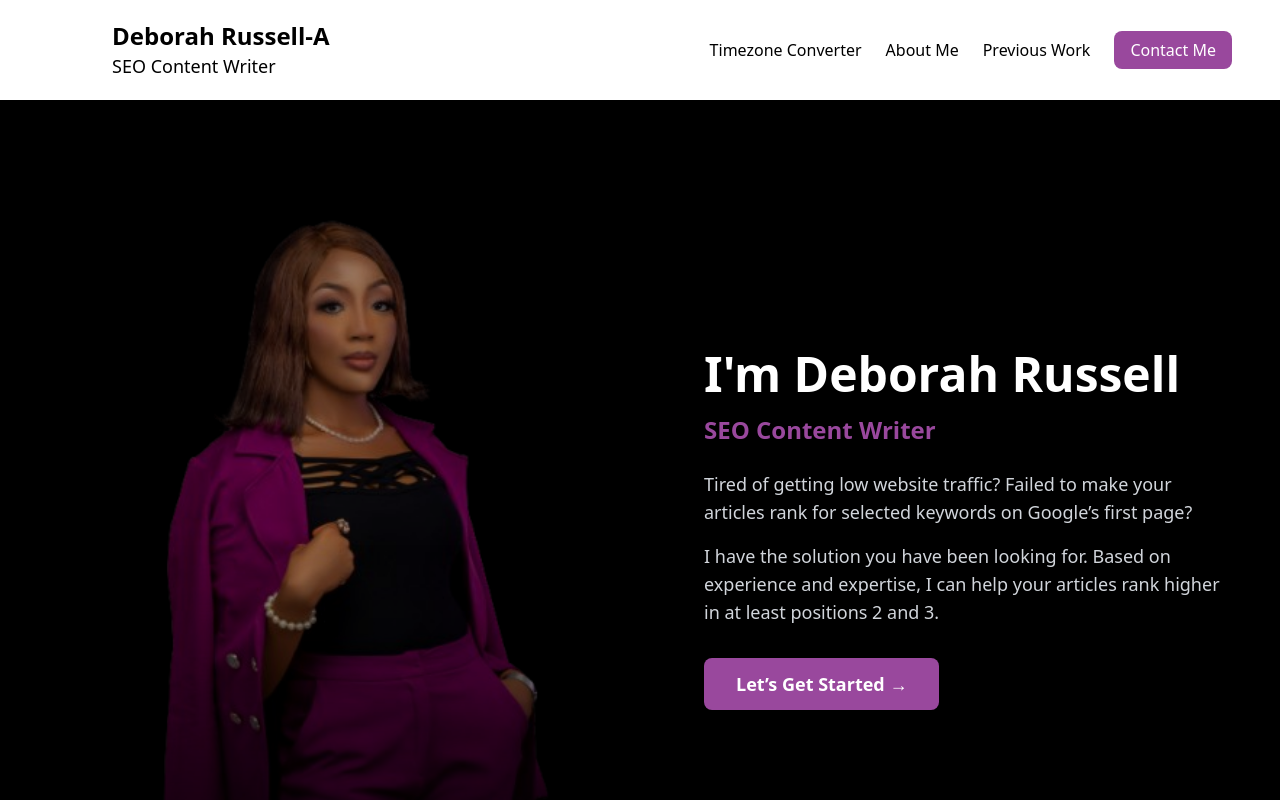
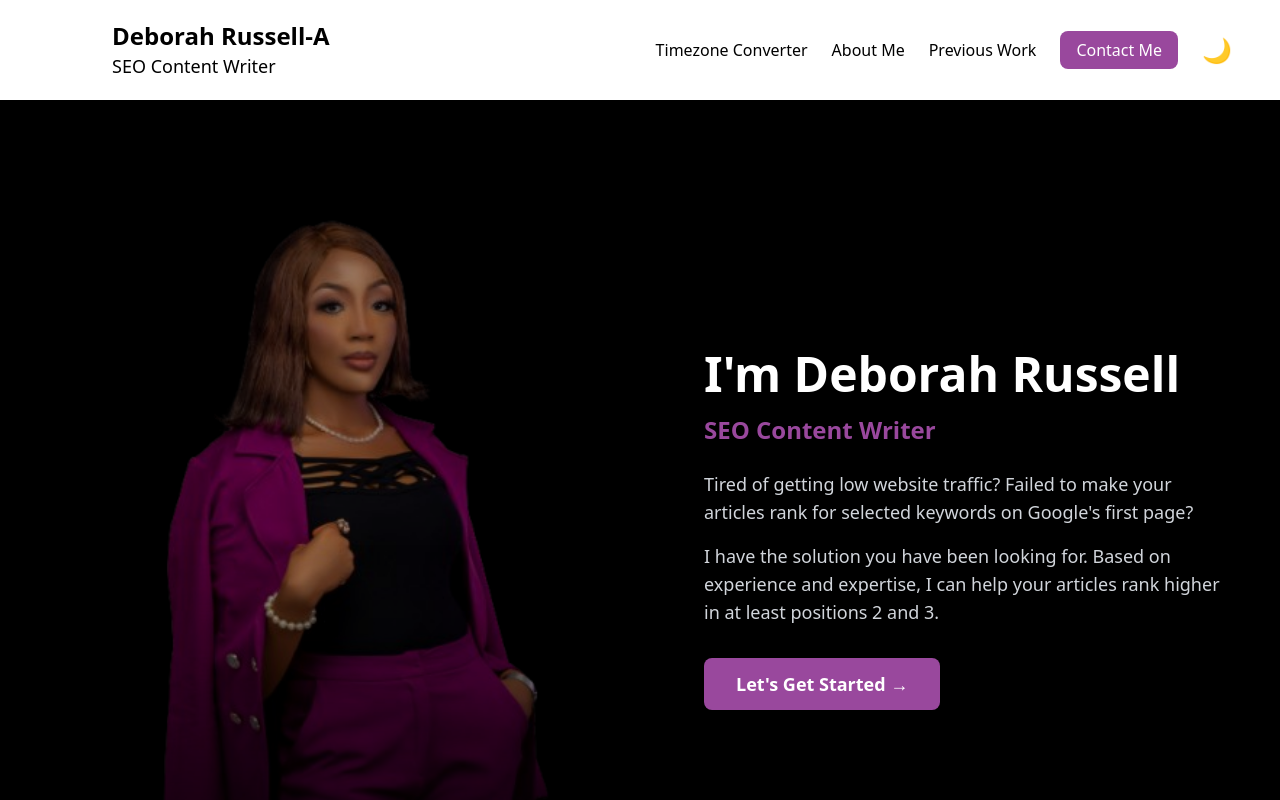
Before and after one commit to debbeeruss/my-personal-portfolio-website, a React (Create React App) app: page / in a window 1280 px wide. Shown: the top 800 px of the page. Built offline with nearby package versions, Linux system fonts and the light colour scheme.

Commit message:
Remove big X and add dark mode toggle

```diff
--- a/src/pages/LandingPage.jsx
+++ b/src/pages/LandingPage.jsx
@@ -6,6 +6,7 @@ const LandingPage = () => {
   const [selectedTime, setSelectedTime] = useState("");
   const [menuOpen, setMenuOpen] = useState(false);
   const [animationCompleted, setAnimationCompleted] = useState(false);
+  const [isDark, setIsDark] = useState(false);
 
   const fetchTime = () => {
     const utcDate = new Date();
@@ -29,33 +30,86 @@ const LandingPage = () => {
     return () => clearTimeout(typingTimeout);
   }, []);
 
+  // Toggle dark mode
+  useEffect(() => {
+    if (isDark) {
+      document.documentElement.classList.add("dark");
+    } else {
+      document.documentElement.classList.remove("dark");
+    }
+  }, [isDark]);
+
   const toggleMenu = () => setMenuOpen(!menuOpen);
+  const toggleDark = () => setIsDark(!isDark);
 
   return (
     <div>
       {/* Header Section */}
       <section id="header" className="header-section">
-        <nav className="flex justify-between items-center px-6 md:px-12 py-5 bg-white shadow-md relative">
+        <nav className="flex justify-between items-center px-6 md:px-12 py-5 bg-white dark:bg-gray-900 shadow-md dark:shadow-gray-800 relative">
           <div className="ml-4 md:ml-16">
-            <h1 className="text-2xl font-bold text-black">Deborah Russell-A</h1>
-            <p className="text-black text-lg">SEO Content Writer</p>
+            <h1 className="text-2xl font-bold text-black dark:text-white">
+              Deborah Russell-A
+            </h1>
+            <p className="text-black dark:text-gray-300 text-lg">
+              SEO Content Writer
+            </p>
           </div>
 
           {/* Desktop Menu */}
-          <ul className="hidden md:flex gap-6">
-            <li><a href="#timezone" className="text-black hover:text-[#99489D]">Timezone Converter</a></li>
-            <li><a href="#about" className="text-black hover:text-[#99489D]">About Me</a></li>
-            <li><a href="#previouswork" className="text-black hover:text-[#99489D]">Previous Work</a></li>
+          <ul className="hidden md:flex gap-6 items-center">
             <li>
-              <a href="#contact" className="bg-[#99489D] text-white px-4 py-2 rounded-lg hover:bg-[#7A3A7D]">
+              <a
+                href="#timezone"
+                className="text-black dark:text-gray-200 hover:text-[#99489D] dark:hover:text-[#99489D]"
+              >
+                Timezone Converter
+              </a>
+            </li>
+            <li>
+              <a
+                href="#about"
+                className="text-black dark:text-gray-200 hover:text-[#99489D] dark:hover:text-[#99489D]"
+              >
+                About Me
+              </a>
+            </li>
+            <li>
+              <a
+                href="#previouswork"
+                className="text-black dark:text-gray-200 hover:text-[#99489D] dark:hover:text-[#99489D]"
+              >
+                Previous Work
+              </a>
+            </li>
+            <li>
+              <a
+                href="#contact"
+                className="bg-[#99489D] text-white px-4 py-2 rounded-lg hover:bg-[#7A3A7D]"
+              >
                 Contact Me
               </a>
             </li>
+            {/* Dark Mode Toggle (Desktop) */}
+            <li>
+              <button
+                onClick={toggleDark}
+                className="text-2xl text-black dark:text-white hover:text-[#99489D] dark:hover:text-[#99489D] transition"
+              >
+                {isDark ? "☀️" : "🌙"}
+              </button>
+            </li>
           </ul>
 
-          {/* Hamburger Icon */}
-          <div className="md:hidden">
-            <button onClick={toggleMenu} className="text-3xl text-black">
+          {/* Right side for mobile: Dark mode + Hamburger */}
+          <div className="flex items-center gap-4 md:hidden">
+            <button
+              onClick={toggleDark}
+              className="text-2xl text-black dark:text-white hover:text-[#99489D] transition"
+            >
+              {isDark ? "☀️" : "🌙"}
+            </button>
+            <button onClick={toggleMenu} className="text-3xl text-black dark:text-white">
               {menuOpen ? "✖️" : "☰"}
             </button>
           </div>
@@ -67,18 +121,47 @@ const LandingPage = () => {
                 className="fixed inset-0 bg-black bg-opacity-40 z-40"
                 onClick={toggleMenu}
               />
-              <div className="fixed top-0 left-0 w-2/3 h-full bg-white shadow-md transform transition-transform duration-300 ease-in-out z-50">
+              <div className="fixed top-0 left-0 w-2/3 h-full bg-white dark:bg-gray-900 shadow-md transform transition-transform duration-300 ease-in-out z-50">
+                {/* BIG X REMOVED from here! */}
                 <div className="flex justify-end p-6">
-                  <button onClick={toggleMenu} className="text-black text-3xl">
-                    &times;
-                  </button>
+                  {/* Removed the &times; button */}
                 </div>
                 <ul className="flex flex-col gap-6 px-6 py-8">
-                  <li><a href="#timezone" onClick={toggleMenu} className="text-black hover:text-[#99489D]">Timezone Converter</a></li>
-                  <li><a href="#about" onClick={toggleMenu} className="text-black hover:text-[#99489D]">About Me</a></li>
-                  <li><a href="#previouswork" onClick={toggleMenu} className="text-black hover:text-[#99489D]">Previous Work</a></li>
+                  <li>
+                    <a
+                      href="#timezone"
+                      onClick={toggleMenu}
+                      className="text-black dark:text-white hover:text-[#99489D]"
+                    >
+                      Timezone Converter
+                    </a>
+                  </li>
+                  <li>
+                    <a
+                      href="#about"
+                      onClick={toggleMenu}
+                      className="text-black dark:text-white hover:text-[#99489D]"
+                    >
+                      About Me
+                    </a>
+                  </li>
+                  <li>
+                    <a
+                      href="#previouswork"
+                      onClick={toggleMenu}
+                      className="text-black dark:text-white hover:text-[#99489D]"
+                    >
+                      Previous Work
+                    </a>
+                  </li>
                   <li className="mt-4">
-                    <a href="#contact" onClick={toggleMenu} className="bg-[#99489D] text-white px-4 py-2 rounded-lg hover:bg-[#7A347D]">Contact Me</a>
+                    <a
+                      href="#contact"
+                      onClick={toggleMenu}
+                      className="bg-[#99489D] text-white px-4 py-2 rounded-lg hover:bg-[#7A347D]"
+                    >
+                      Contact Me
+                    </a>
                   </li>
                 </ul>
               </div>
@@ -95,27 +178,35 @@ const LandingPage = () => {
             <img
               src="/assets/portfolio.png"
               alt="Deborah Russell"
-              className="w-full h-full object-cover opacity-75 object-top" // Ensures the image aligns to the top
+              className="w-full h-full object-cover opacity-75 object-top"
             />
             <div className="absolute inset-0 bg-gradient-to-t from-black via-transparent to-transparent z-10" />
           </div>
 
           {/* Text Content */}
-          <div className={`w-full md:w-1/2 text-left flex flex-col justify-center pl-0 md:pl-16 pt-8 md:pt-0 ${animationCompleted ? 'slide-in' : ''}`}>
+          <div
+            className={`w-full md:w-1/2 text-left flex flex-col justify-center pl-0 md:pl-16 pt-8 md:pt-0 ${
+              animationCompleted ? "slide-in" : ""
+            }`}
+          >
             <h1 className="text-5xl font-bold">I'm Deborah Russell</h1>
-            <h2 className="text-2xl text-[#99489D] mt-4 font-bold">SEO Content Writer</h2>
+            <h2 className="text-2xl text-[#99489D] mt-4 font-bold">
+              SEO Content Writer
+            </h2>
             <p className="mt-6 text-gray-300 text-lg">
-              Tired of getting low website traffic? Failed to make your articles rank for selected keywords on Google’s first page?
+              Tired of getting low website traffic? Failed to make your articles
+              rank for selected keywords on Google's first page?
             </p>
             <p className="mt-4 text-gray-300 text-lg">
-              I have the solution you have been looking for. Based on experience and expertise, I can help your articles rank higher in at least positions 2 and 3.
+              I have the solution you have been looking for. Based on experience
+              and expertise, I can help your articles rank higher in at least
+              positions 2 and 3.
             </p>
 
-            {/* Margin Between Button and Background */}
-            <div className="mt-8 mb-7"> {/* Added margin-bottom to create space */}
+            <div className="mt-8 mb-7">
               <a href="#contact" className="inline-block">
                 <button className="bg-[#99489D] px-8 py-3 rounded-lg text-white text-lg font-bold hover:bg-[#7A347D] transition">
-                  Let’s Get Started →
+                  Let's Get Started →
                 </button>
               </a>
             </div>
--- a/tailwind.config.js
+++ b/tailwind.config.js
@@ -1,5 +1,6 @@
 /** @type {import('tailwindcss').Config} */
 export default {
+  darkMode: "class",
   content: ["./index.html", "./src/**/*.{js,jsx,ts,tsx}"],
   theme: {
     extend: {
@@ -7,14 +8,9 @@ export default {
         primary: "#99489D",
       },
       screens: {
-        'tablet': '640px',
-        // => @media (min-width: 640px) { ... }
-
-        'laptop': '1024px',
-        // => @media (min-width: 1024px) { ... }
-
-        'desktop': '1280px',
-        // => @media (min-width: 1280px) { ... }
+        tablet: "640px",
+        laptop: "1024px",
+        desktop: "1280px",
       },
     },
   },
```
